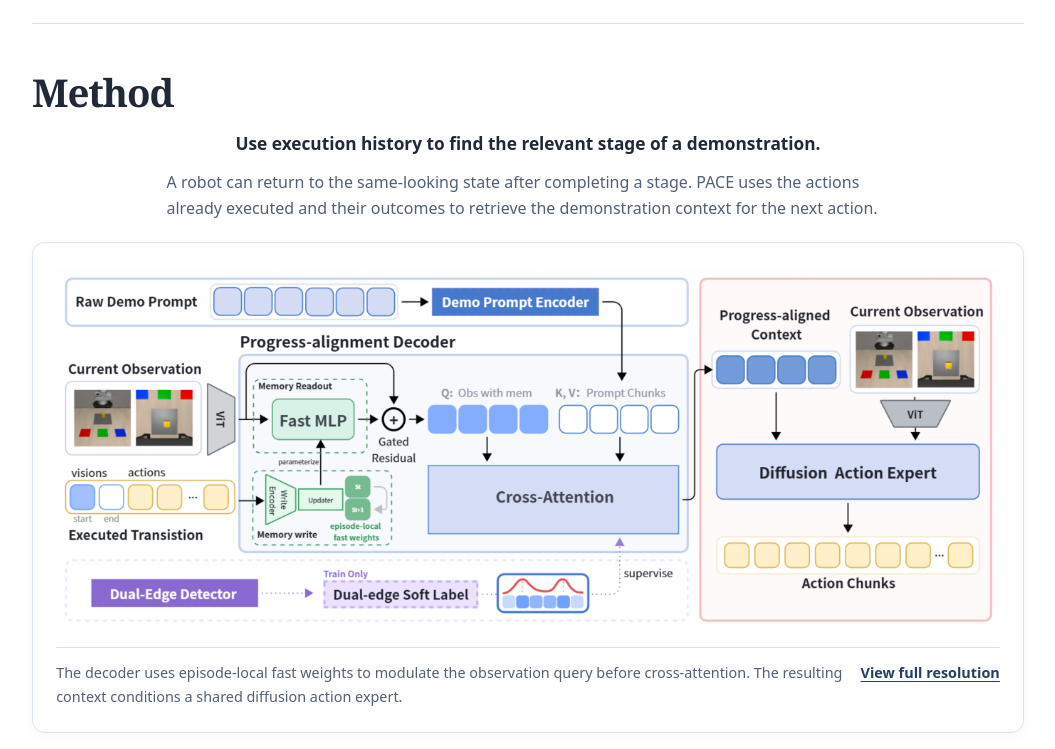
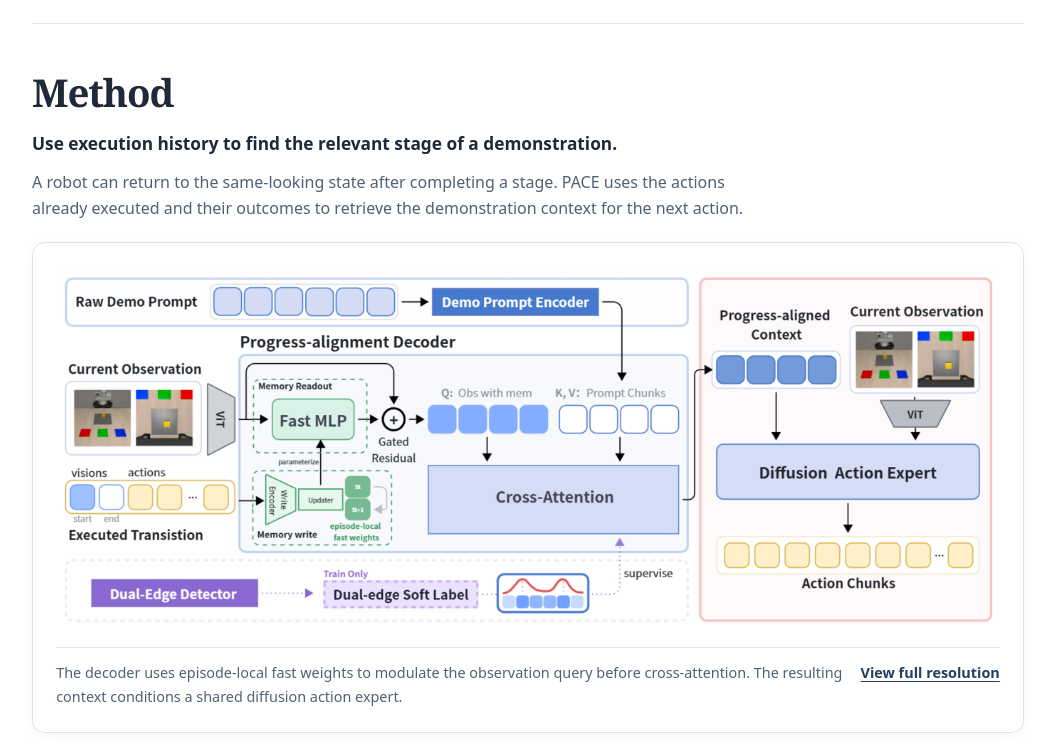
Before and after one commit to Ye-2077/pace.github.io, a plain HTML site: page index.html in a window 1280 px wide. Shown: the part 1060-1809 px from the top of the page, without its empty margins (112-1167 px from the left). Drawn offline with Linux system fonts and the light colour scheme.

Commit message:
Align section introductions with headings

```diff
--- a/index.html
+++ b/index.html
@@ -7,7 +7,7 @@
   <meta name="citation_title" content="PACE: Stage-Consistent Long-Horizon Robot Manipulation via Progress-Aligned Context for Execution">
   <meta name="theme-color" content="#ffffff">
   <title>PACE · Progress-Aligned Context for Execution</title>
-  <link rel="stylesheet" href="style.css?v=0b9f2484534f">
+  <link rel="stylesheet" href="style.css?v=4eaf066d7c51">
   <script src="demos.js" defer></script>
 </head>
 <body id="top">
--- a/style.css
+++ b/style.css
@@ -124,8 +124,8 @@ button.button-primary:hover { background: var(--accent-dark); color: #fff; }
   text-wrap: balance;
 }
 .section h3 { font-size: 1.15rem; font-weight: 750; line-height: 1.36; letter-spacing: -.02em; }
-.section > p { max-width: 79ch; margin: .65rem auto 0; color: var(--muted); }
-.section > .lede { margin-top: .9rem; color: var(--ink); font-weight: 650; font-size: 1.08rem; text-align: center; }
+.section > p { max-width: 79ch; margin-top: .65rem; color: var(--muted); }
+.section > .lede { margin-top: .9rem; color: var(--ink); font-weight: 650; font-size: 1.08rem; }
 #abstract > p { max-width: none; margin-top: 1.15rem; color: var(--ink); line-height: 1.75; }
 #abstract .research-figure { padding: .85rem; box-shadow: none; }
 
```
